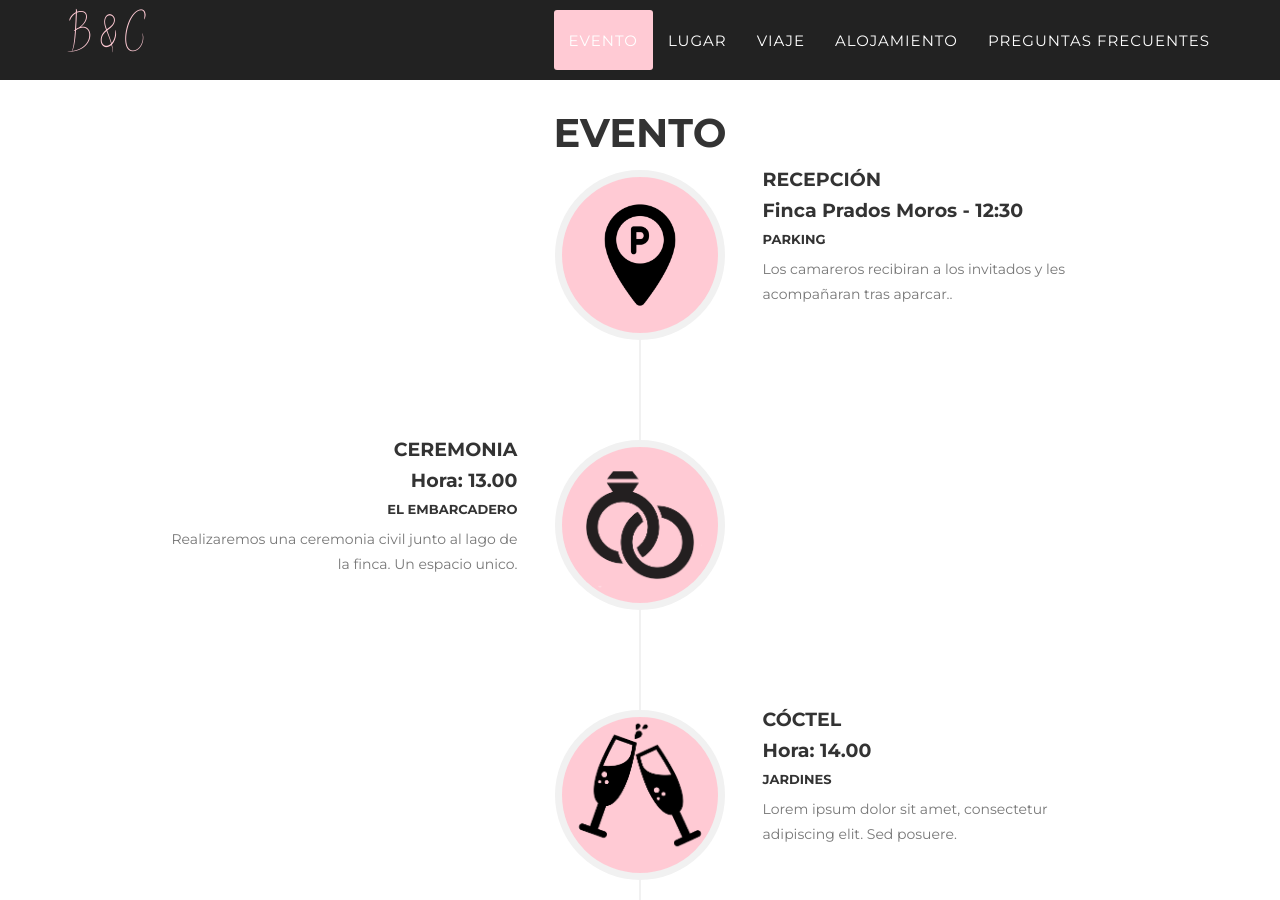
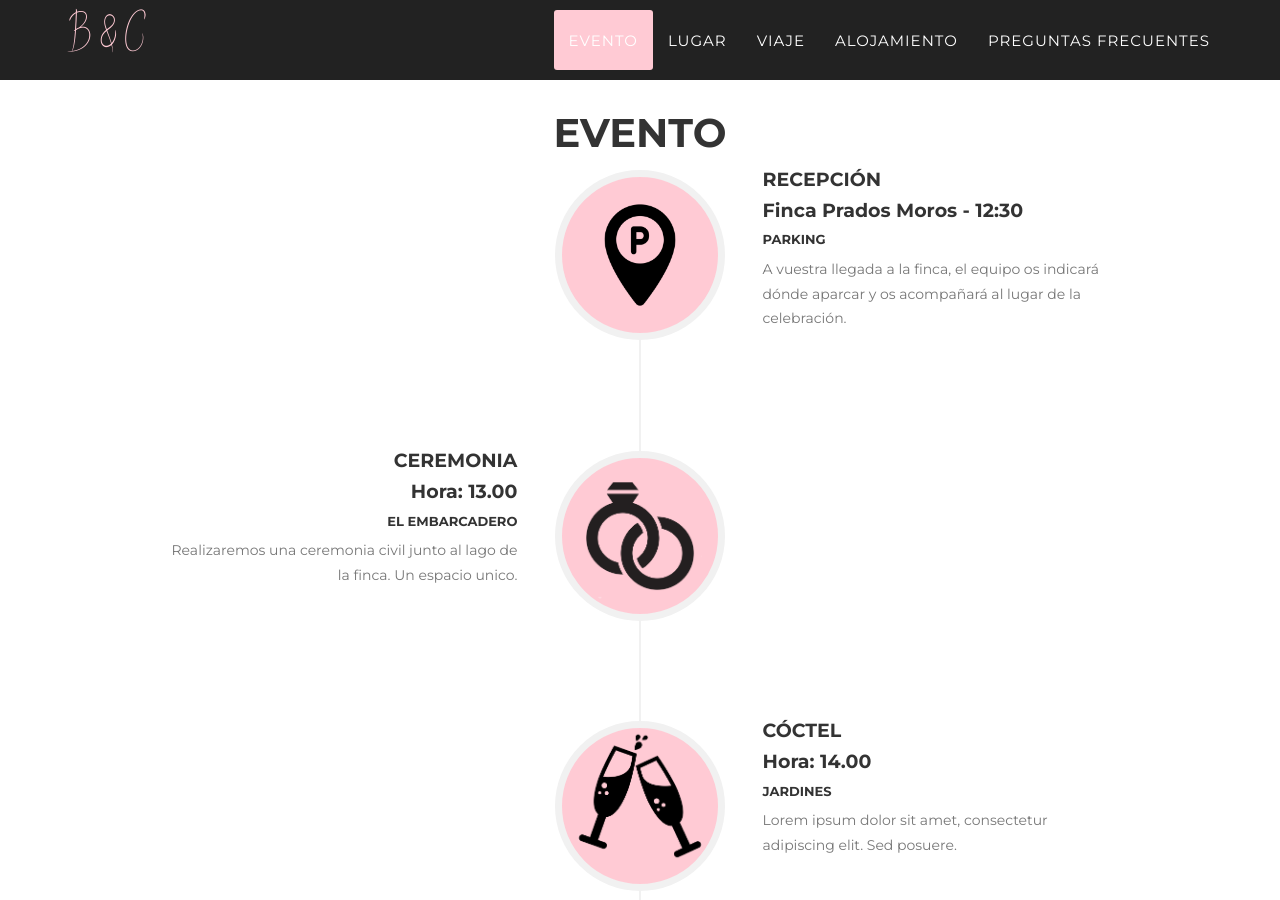
Before and after one commit to bodabyc/bodabyc.github.io, a Jekyll site: the page built from index.html, in a window 1280 px wide and 900 px high, scrolled down 942 px. Built offline with Jekyll 4.4.1, drawn with Linux system fonts in a browser that asks for light colours; some web fonts are replaced.

Commit message:
Text modified

```diff
--- a/_includes/en_data/events.html
+++ b/_includes/en_data/events.html
@@ -20,7 +20,7 @@
                                 <h6>Parking</h6>
                             </div>
                             <div class="timeline-body">
-                                <p class="text-muted">Los camareros recibiran a los invitados y les acompañaran tras aparcar..</p>
+                                <p class="text-muted">A vuestra llegada a la finca, el equipo os indicará dónde aparcar y os acompañará al lugar de la celebración.</p>
                             </div>
                         </div>
                     </li>
```
Also changed, not shown: 2 other files.
